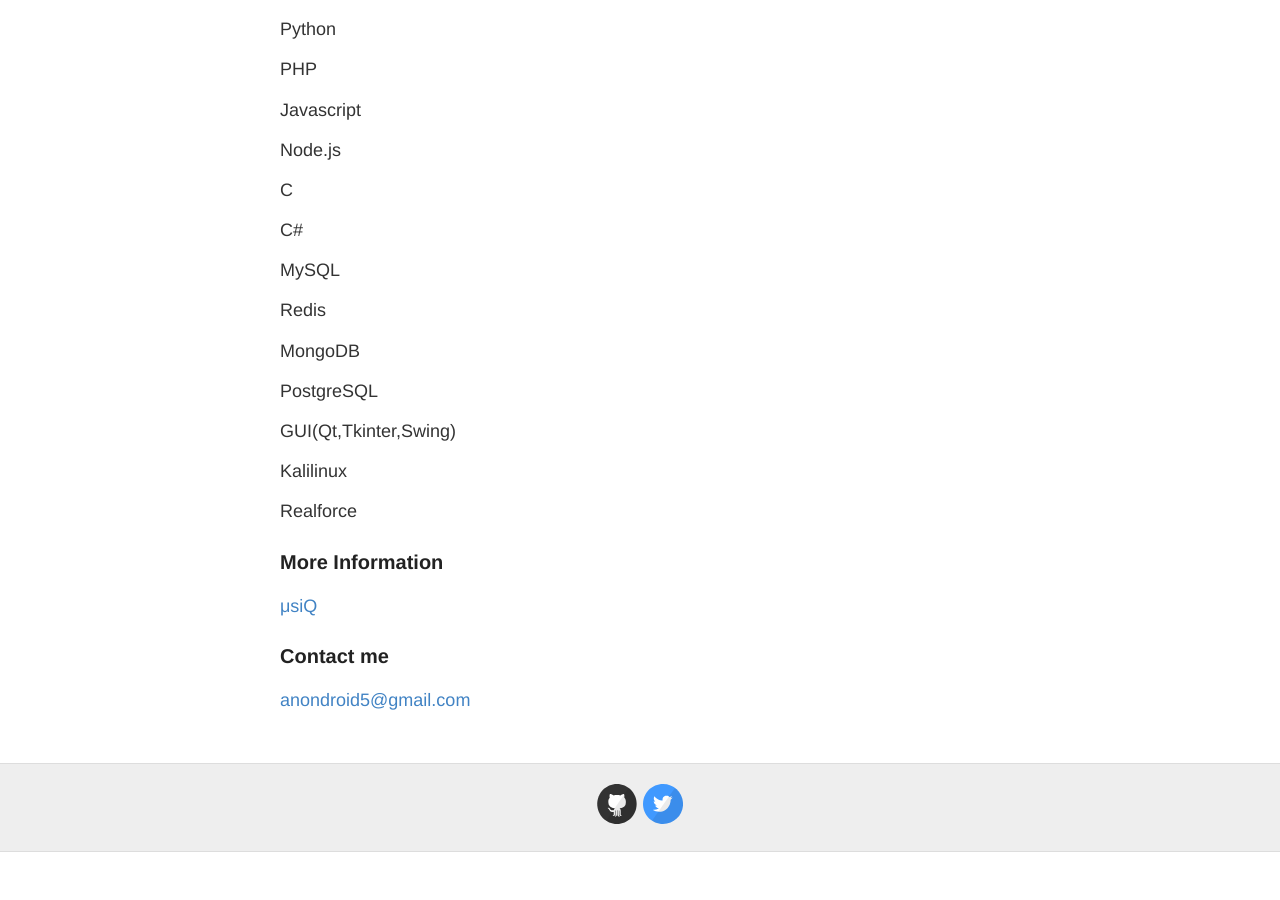
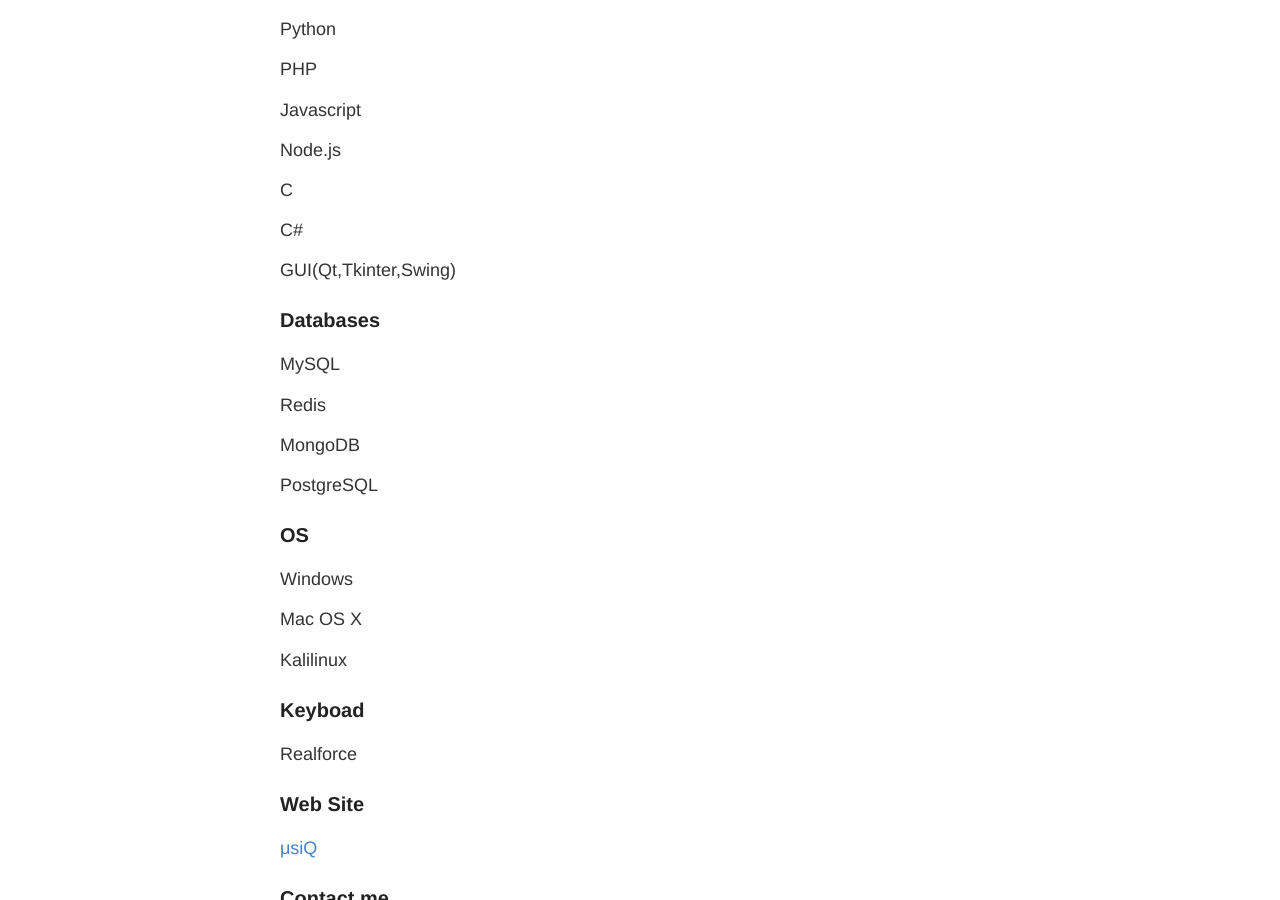
Before and after one commit to The-Actual-Damien/nondroid5-jeckyll, a Jekyll site: the page built from about.md, in a window 1280 px wide and 900 px high, scrolled down 559 px. Built offline with Jekyll 4.4.1, drawn with Linux system fonts in a browser that asks for light colours; Markdown is read by kramdown in place of the engine named in the settings; before the commit the page ends 1411 px from its top, so only the background shows below that.

Commit message:
Update about.md

```diff
--- a/about.md
+++ b/about.md
@@ -32,6 +32,10 @@ C
 
 C#
 
+GUI(Qt,Tkinter,Swing)
+
+### Databases
+
 MySQL
 
 Redis
@@ -40,13 +44,19 @@ MongoDB
 
 PostgreSQL
 
-GUI(Qt,Tkinter,Swing)
+### OS
+
+Windows
+
+Mac OS X
 
 Kalilinux
 
+### Keyboad
+
 Realforce
 
-### More Information
+### Web Site
 
 [μsiQ](http://muziqlabe.appspot.com)
 
```
